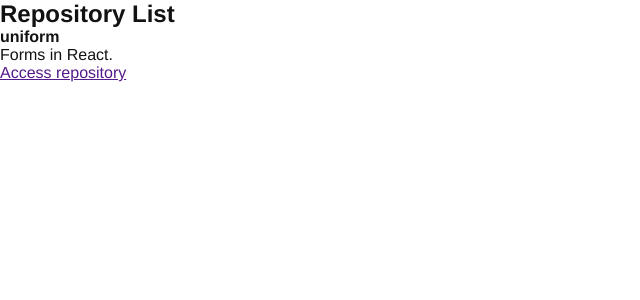
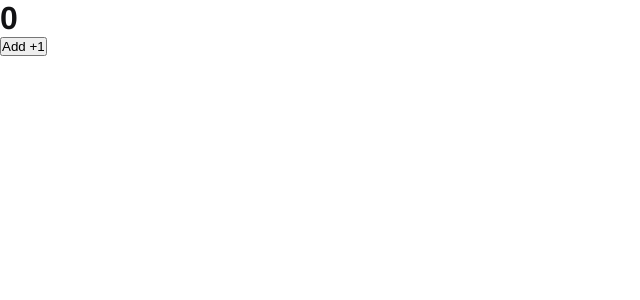
Before and after one commit to juliafealves/github_explorer-web, a React app: page / in a window 1280 px wide. Shown: the top 300 px of the page, without its empty margins (0-640 px from the left). Built offline with nearby package versions, Linux system fonts and the light colour scheme.

Commit message:
Added plugin React Refresh Webpack Plugin and created RepositoryItem component.

```diff
--- a/package.json
+++ b/package.json
@@ -18,11 +18,13 @@
     "@babel/core": "^7.16.0",
     "@babel/preset-env": "^7.16.4",
     "@babel/preset-react": "^7.16.0",
+    "@pmmmwh/react-refresh-webpack-plugin": "^0.5.3",
     "babel-loader": "^8.2.3",
     "cross-env": "^7.0.3",
     "css-loader": "^6.5.1",
     "html-webpack-plugin": "^5.5.0",
     "node-sass": "^7.0.0",
+    "react-refresh": "^0.11.0",
     "sass-loader": "^12.3.0",
     "style-loader": "^3.3.1",
     "webpack": "^5.64.4",
--- a/src/App.jsx
+++ b/src/App.jsx
@@ -1,6 +1,7 @@
 import './styles/global.scss';
 import {RepositoryList} from "./components/RepositoryList";
+import {Counter} from "./components/Counter";
 
 export function App() {
-    return <RepositoryList />
+    return <Counter />
 }
--- /dev/null
+++ b/src/components/Counter.jsx
@@ -0,0 +1,16 @@
+import { useState } from 'react';
+
+export function Counter() {
+    const [counter, setCounter] = useState(0);
+
+    function increment() {
+        setCounter(counter + 1);
+    }
+
+    return (
+        <>
+            <h1>{counter}</h1>
+            <button onClick={increment}>Add +1</button>
+        </>
+    );
+}
--- /dev/null
+++ b/src/components/RepositoryItem.jsx
@@ -0,0 +1,10 @@
+export function RepositoryItem({ repository }) {
+    const { name, description, link } = repository;
+    return(
+        <li>
+            <strong>{name}</strong>
+            <p>{description}</p>
+            <a href={link}>Access repository</a>
+        </li>
+    );
+}
--- a/src/components/RepositoryList.jsx
+++ b/src/components/RepositoryList.jsx
@@ -1,13 +1,17 @@
+import {RepositoryItem} from "./RepositoryItem";
+
+const repository = {
+    name: 'unform',
+    description: 'Performance-focused API for React forms.',
+    link: 'https://github.com/unform/unform'
+};
+
 export function RepositoryList() {
     return (
         <section className="repository-list">
             <h1>Repository List</h1>
             <ul>
-                <li>
-                    <strong>uniform</strong>
-                    <p>Forms in React.</p>
-                    <a href="">Access repository</a>
-                </li>
+                <RepositoryItem repository={repository} />
             </ul>
         </section>
     );
--- a/webpack.config.js
+++ b/webpack.config.js
@@ -1,5 +1,6 @@
 const path = require('path');
 const HtmlWebpackPlugin = require('html-webpack-plugin');
+const ReactRefreshWebpackPlugin = require('@pmmmwh/react-refresh-webpack-plugin');
 
 const isDevelopment = process.env.NODE_ENV !== 'production';
 
@@ -12,13 +13,15 @@
         filename: 'bundle.js'
     },
     devServer: {
-        static: path.resolve(__dirname, 'public')
+        static: path.resolve(__dirname, 'public'),
+        hot: true
     },
     plugins: [
         new HtmlWebpackPlugin({
             template: path.resolve(__dirname, 'public', 'index.html')
-        })
-    ],
+        }),
+        isDevelopment && new ReactRefreshWebpackPlugin()
+    ].filter(Boolean),
     resolve: {
         extensions: ['.js', '.jsx']
     },
@@ -27,7 +30,14 @@
             {
                 test: /\.jsx$/,
                 exclude: /node_modules/,
-                use: 'babel-loader'
+                use: {
+                    loader: 'babel-loader',
+                    options: {
+                        plugins: [
+                           isDevelopment && require.resolve('react-refresh/babel')
+                        ].filter(Boolean)
+                    }
+                }
             },
             {
                 test: /\.scss$/,
```
Also changed, not shown: 1 other file (tests, documents, lock files or other folders).
